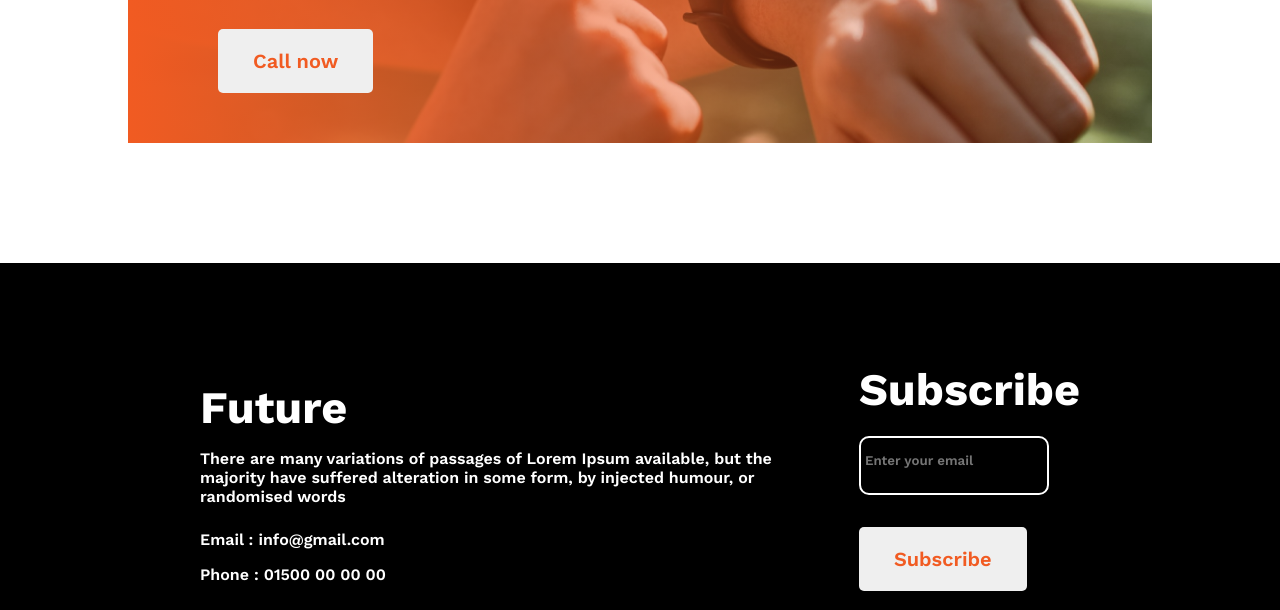
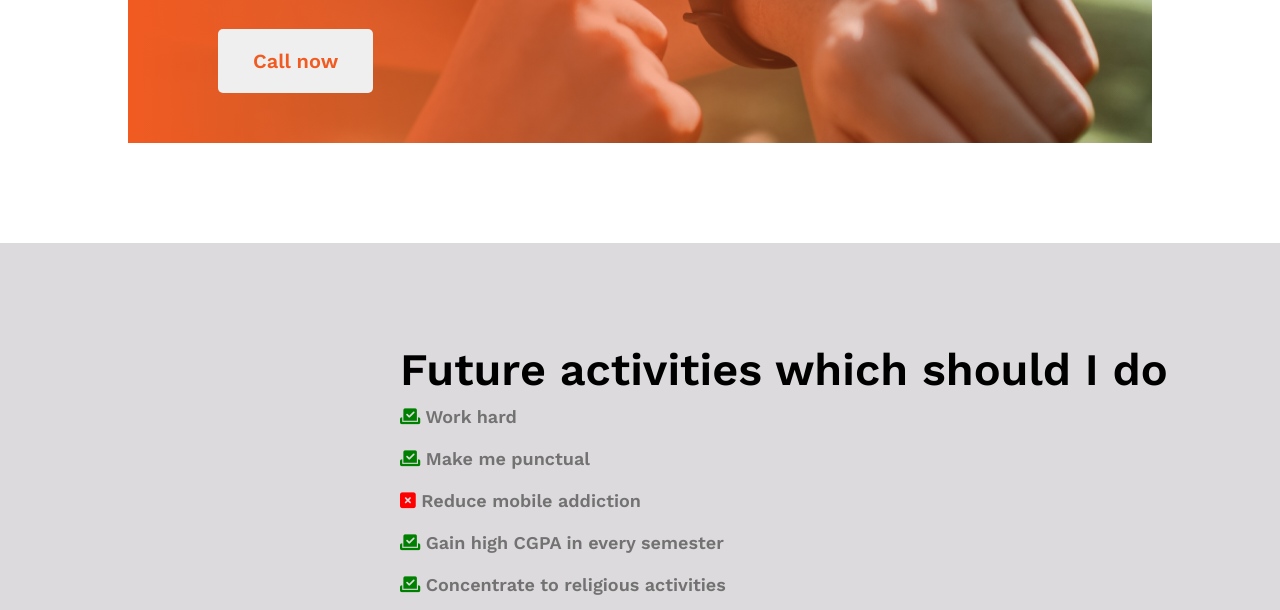
Before and after one commit to ShahanulIslam/new-year-new-me, a plain HTML site: page index.html in a window 1280 px wide. Shown: the part 2022-2632 px from the top of the page. Drawn offline with nearby package versions, Linux system fonts and the light colour scheme.

Commit message:
final-commit

```diff
--- a/css/style.css
+++ b/css/style.css
@@ -130,6 +130,7 @@
     width: 80%;
     margin: 0 auto;
     text-align: left;
+    margin-bottom: 100px;
 }
 .mind-set-text{
     margin-left:40px;
@@ -154,13 +155,41 @@
     transition: all linear 0.5s;
     background: gray;
 }
+/* future-part */
+.future{
+    padding-top: 80px;
+    padding-left: 400px;
+    padding-bottom:100px;
+    background: rgba(207, 204, 207, 0.727);
+}
+.future-title{
+    padding-bottom: 10px;
+    padding-top: 20px;
+    font-weight: 600;
+    font-size: 45px;
+    text-align: left;
+    margin-right: 100px;
+}
+.step{
+    text-align: left;
+    margin: 0 auto;
+    color:rgba(115, 114, 114, 1);
+    font-size: 18px;
+    font-weight: 400;
+}
+.step i{
+    color: green;
+}
+.red-icon i{
+    color: red;
+}
 /* footer-part */
 #footer{
     display: flex;
     background: black;
     color: white;
-    padding: 100px 200px;
-    margin-top: 120px;
+    padding: 80px 150px;
+    margin-top: 80px;
 }
 .footer-left{
     padding-right: 80px;
--- a/index.html
+++ b/index.html
@@ -19,7 +19,7 @@
         <li><a href="#banner">Home</a></li>
         <li><a href="#my-failuers">My-failuers</a></li>
         <li><a href="#my-plan">My-plan</a></li>
-        <li><a href="#footer">Footer</a></li>
+        <li><a href="#footer">Contact</a></li>
       </ul>
     </nav>
        <!-- banner-section -->
@@ -81,6 +81,18 @@
          <button class="btn">Call now</button>
       </div>
     </section>
+    <!-- plan-for-future -->
+    <section class="future">
+      <h2 class="future-title">Future activities which should I do</h2>
+     <div class="step">
+      <p><i class="fa-solid fa-check-to-slot"></i> Work hard</p><br>
+      <p><i class="fa-solid fa-check-to-slot"></i> Make me punctual</p><br>
+      <p class="red-icon"><i class="fa-solid fa-square-xmark"></i> Reduce mobile addiction</p><br>
+      <p><i class="fa-solid fa-check-to-slot"></i> Gain high CGPA in every semester</p><br>
+      <p><i class="fa-solid fa-check-to-slot"></i> Concentrate to religious activities<p><br>
+        <p class="red-icon"><i class="fa-solid fa-square-xmark"></i> Avoid fast food</p>
+     </div>
+    </section>
     <!-- footer-part -->
     <footer id="footer">
         <div class="footer-left">
```
